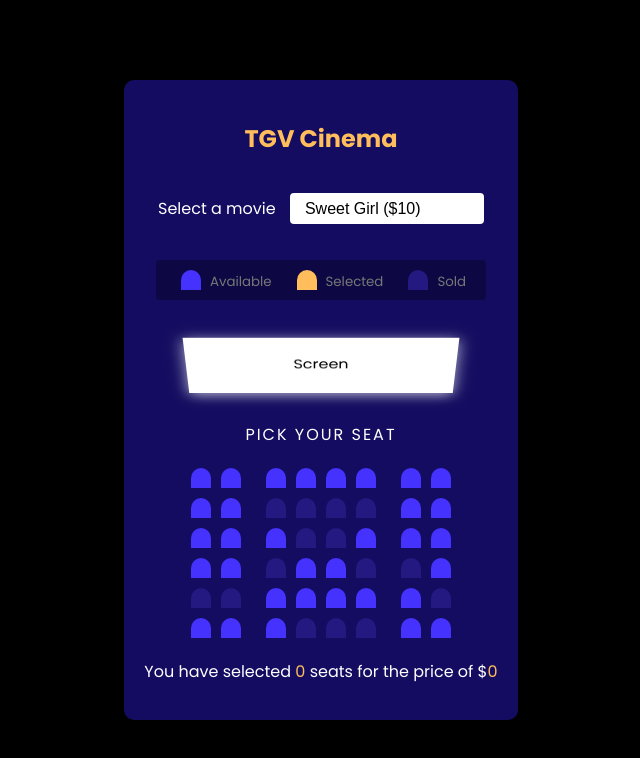
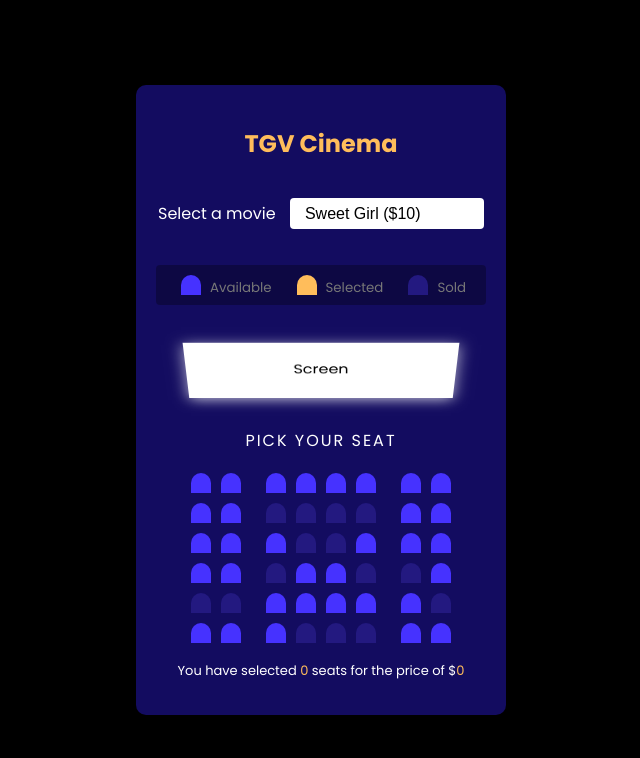
Before and after one commit to rayetun/buy-movie-ticket, a plain HTML site: page index.html in a window 1280 px wide. Shown: the whole page, without its empty margins (319-959 px from the left). Drawn offline with Linux system fonts and the light colour scheme.

Commit message:
Second Commit

```diff
--- a/assets/css/style.css
+++ b/assets/css/style.css
@@ -128,6 +128,10 @@ body{
 	text-align: center;
 	padding-top: 20px;
 }
+.ticket-info{
+	font-size: 13px;
+	padding: 0 10px;
+}
 .ticket-info span{
 	color: #FFBD5B
 }
```
